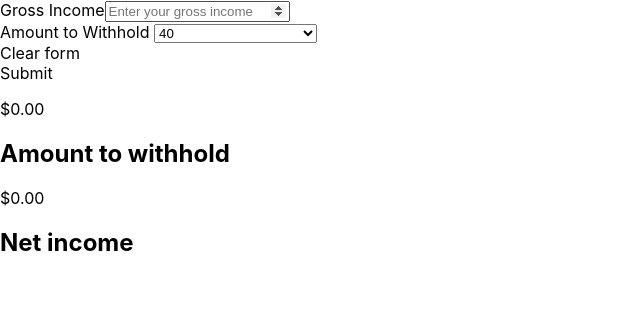
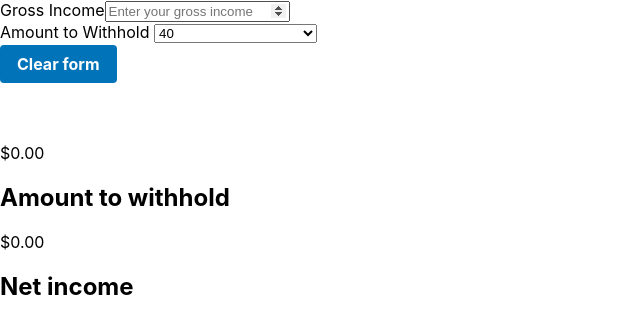
Before and after one commit to adriantoddross/set-aside, a React (Create React App) app: page / in a window 1280 px wide. Shown: the top 334 px of the page, without its empty margins (0-640 px from the left). Built offline with nearby package versions, Linux system fonts and the light colour scheme.

Commit message:
style button, hide when disabled

```diff
--- a/src/Components/Button.css
+++ b/src/Components/Button.css
@@ -12,3 +12,34 @@
   should keep the default arrow cursor for buttons */
   cursor: pointer;
  }
+
+ .form-button {
+   /* default for <button>, but useful for <a> */
+  display: inline-block;
+  text-align: center;
+  text-decoration: none;
+
+  /* create a small space when buttons wrap on 2 lines */
+  margin: 2px 0;
+
+  /* invisible border (will be colored on hover/focus) */
+  border: solid 1px transparent;
+  border-radius: 4px;
+
+  /* size comes from text & padding (no width/height) */
+  padding: 0.5em 1em;
+
+  /* make sure colors have enough contrast! */
+  color: #ffffff;
+  background-color: #0073b9;
+  font-weight: bold;
+ }
+
+ .form-button:active {
+  transform: translateY(1px);
+  filter: saturate(150%);
+ }
+
+ .form-button:disabled {
+  visibility: hidden;
+ }
```
